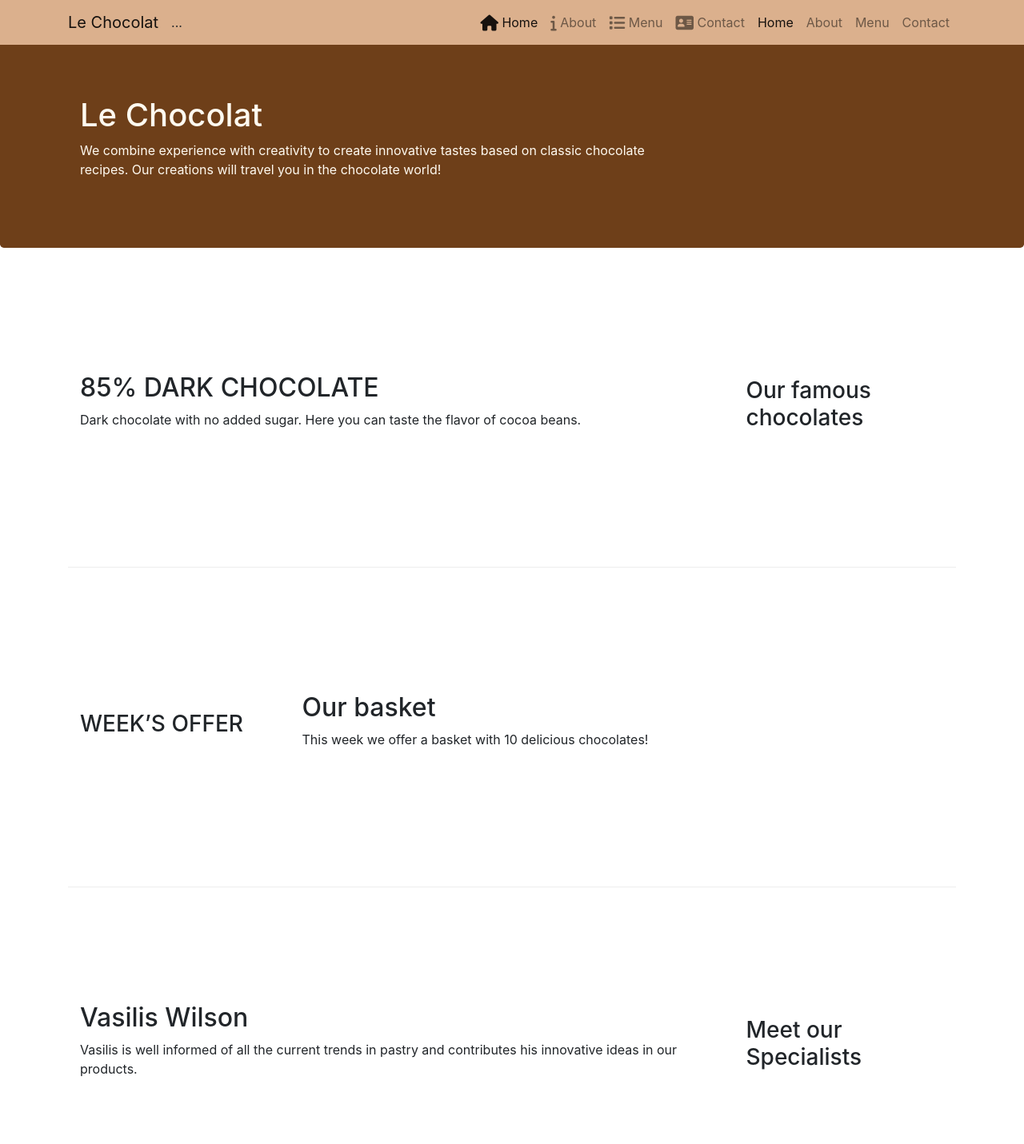
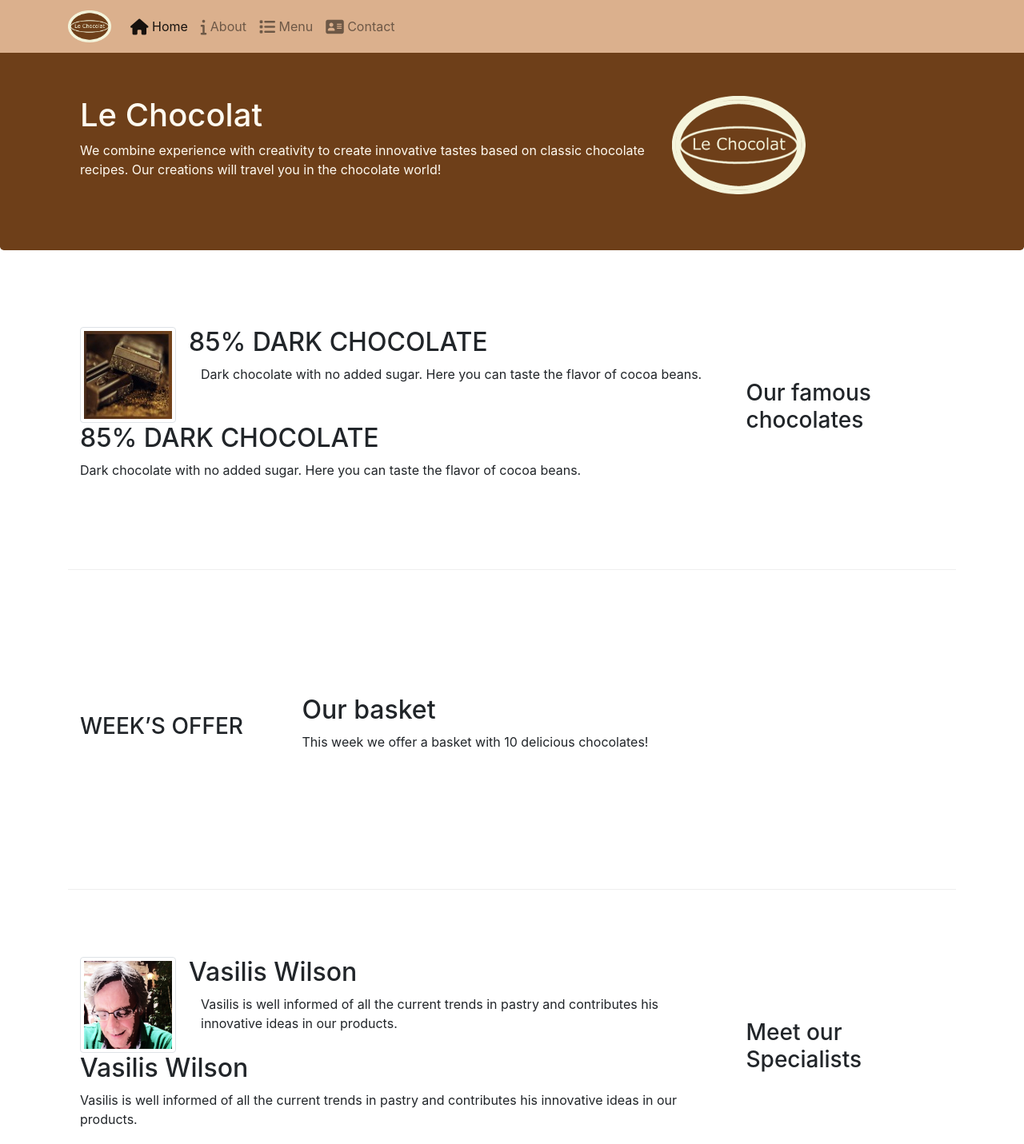
Before and after one commit to mohammedalasly/leChocolat, a plain HTML site: page index.html in a window 1280 px wide. Shown: the top 1431 px of the page at 80% size. Drawn offline with nearby package versions, Linux system fonts and the light colour scheme.

Commit message:
Images and Media

```diff
--- a/index.html
+++ b/index.html
@@ -16,13 +16,11 @@
 <body>
     <nav class="navbar navbar-expand-md navbar-light bg-light fixed-top ">
         <div class="container">
-            <a class="navbar-brand" href="#">Le Chocolat</a>
+            <a class="navbar-brand" href="./index.html"><img src="images/logo.png" height="40" width="54"></a>
             <button class="navbar-toggler" type="button" data-toggle="collapse" data-target="#Navbar">
                 <span class="navbar-toggler-icon"></span>
             </button>
             <div class="collapse navbar-collapse" id="Navbar">
-                <ul class="navbar-nav"> ... </ul>
-            </div>
                 <ul class="navbar-nav">
                     <li class="nav-item active">
                         <a class="nav-link" href="#"><span class="fa fa-home fa-lg"></span> Home</a>
@@ -36,11 +34,8 @@
                     <li class="nav-item">
                         <a class="nav-link" href="#"><span class="fa fa-address-card fa-lg"></span> Contact</a>
                     </li>
-                <li class="nav-item active"><a class="nav-link" href="#">Home</a></li>
-                <li class="nav-item"><a class="nav-link" href="./aboutus.html">About</a></li>
-                <li class="nav-item"><a class="nav-link" href="#">Menu</a></li>
-                <li class="nav-item"><a class="nav-link" href="#">Contact</a></li>
                 </ul>
+            </div>
         </div>
     </nav>
 
@@ -53,10 +48,11 @@
                         recipes. Our creations will travel you in the chocolate world!</p>
                 </div>
                 <div class="col col-sm">
+                    <img src="images/logo.png" class="img-fluid">
+                </div>
 
             </div>
 
-            </div>
         </div>
 
     </header>
@@ -67,6 +63,14 @@
                 <h3>Our famous chocolates</h3>
             </div>
             <div class="col-sm col-md">
+                <div class="media">
+                    <img class="d-flex mr-3 img-thumbnail align-self-center" src="images/dark85.jpg" alt="85% DARK CHOCOLATE">
+                    <div class="media-body">
+                        <h2 class="mt-0">85% DARK CHOCOLATE</h2>
+                        <p class="col d-none d-md-block">Dark chocolate with no added sugar.
+                            Here you can taste the flavor of cocoa beans.</p>
+                    </div>
+                </div>
                 <h2>85% DARK CHOCOLATE</h2>
                 <p>Dark chocolate with no added sugar. Here you can taste the flavor of cocoa beans.</p>
             </div>
@@ -89,6 +93,14 @@
                 <h3>Meet our Specialists</h3>
             </div>
             <div class="col-sm col-md">
+                <div class="media">
+                    <img class="d-flex mr-3 img-thumbnail align-self-center" src="images/cartoonVasilis.png" alt="Vasilis Wilson">
+                    <div class="media-body">
+                        <h2 class="mt-0">Vasilis Wilson</h2>
+                        <p class="col d-none d-md-block">Vasilis is well informed of all the current
+                            trends in pastry and contributes his innovative ideas in our products.</p>
+                    </div>
+                </div>
                 <h2>Vasilis Wilson </h2>
                 <p>Vasilis is well informed of all the current trends in pastry and contributes his innovative
                     ideas in
```
Also changed, not shown: aboutus.html (+5 -17 lines), images/cartoonVasilis.png (added), images/dark85.jpg (added), images/logo.png (added), images/promotion.jpg (added). Lines whose indentation alone changed are shown as unchanged.
